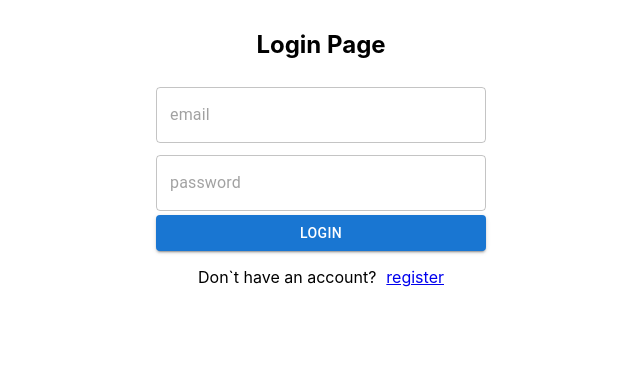
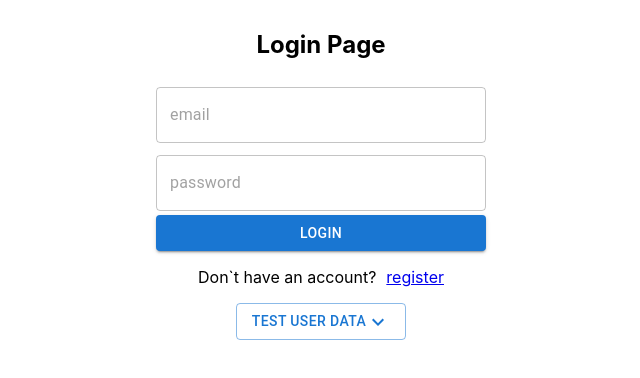
Before and after one commit to DmitryYug/takeoff-staff, a React (Create React App) app: page /#/login in a window 1280 px wide. Shown: the top 378 px of the page, without its empty margins (319-959 px from the left). Built offline with nearby package versions, Linux system fonts and the light colour scheme; no server answers.

Commit message:
test user btn added

```diff
--- a/src/pages/login-page/LoginPage.tsx
+++ b/src/pages/login-page/LoginPage.tsx
@@ -1,4 +1,4 @@
-import React, {useEffect} from 'react'
+import React, {useEffect, useState} from 'react'
 import {Link, useNavigate} from "react-router-dom";
 import {getAuth, signInWithEmailAndPassword} from "firebase/auth";
 
@@ -8,12 +8,17 @@ import {ValidationForm} from "../../components/ValidationForm";
 
 import ReportIcon from '@mui/icons-material/Report';
 import appStyles from '../../App.module.css'
+import {Button} from "@mui/material";
+import ExpandMoreIcon from '@mui/icons-material/ExpandMore';
+import ExpandLessIcon from '@mui/icons-material/ExpandLess';
 
 
 export const LoginPage = () => {
 
     const navigate = useNavigate()
     const dispatch = useAppDispatch()
+
+    let [isTestUserShowed, setIsTestUserShowed] = useState<boolean>(false)
 
     useEffect(() => {
         dispatch(isCurrentDataValidAC(true))
@@ -46,19 +51,44 @@ export const LoginPage = () => {
         )
     }
 
+    const testUserShow = () => {
+        if (isTestUserShowed) {
+            setIsTestUserShowed(false)
+        } else {
+            setIsTestUserShowed(true)
+        }
+    }
+
+
     return (
         <div className={`${appStyles.container} ${appStyles.flexColumn}`}>
+
             <h2>Login Page</h2>
+
+
             <ValidationForm
                 onClick={setAuthData}
                 btnTitle='login'
                 wrongLoginDataWarning={wrongLoginDataWarnings}/>
+
             <p>
                 Don`t have an account?
                 <Link className={appStyles.linkMargin} to={'/register'}>
                     register
                 </Link>
             </p>
+            <Button
+                onClick={testUserShow}
+                variant={'outlined'}>
+                Test user data
+                {isTestUserShowed ? <ExpandLessIcon/> : <ExpandMoreIcon/>}
+            </Button>
+            {isTestUserShowed &&
+                <>
+                    <span>user: test@user.com</span>
+                    <span>password: 123456</span>
+                </>}
+
         </div>
     )
 }
```
